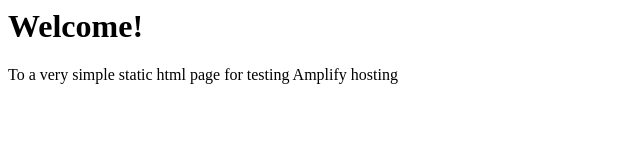
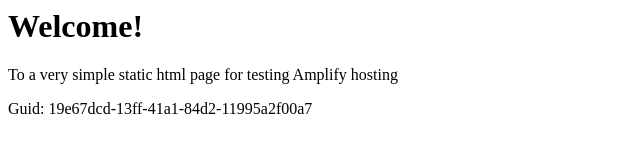
Before and after one commit to aws-aemilia-iad/Github-PR-Commit-Integration-Test-DoNotTouch-v1-gamma-us-east-1, a website: page src/index.html in a window 1280 px wide. Shown: the whole page, without its empty margins (0-640 px from the left). Drawn offline with Linux system fonts and the light colour scheme.

Commit message:
commit from integ tests

```diff
--- a/src/index.html
+++ b/src/index.html
@@ -1,3 +1,5 @@
+
+
 <html lang="en">
 
 <head>
@@ -10,6 +12,6 @@
 <body>
     <h1>Welcome!</h1>
     <p>To a very simple static html page for testing Amplify hosting</p>
-</body>
+    <p>Guid: 19e67dcd-13ff-41a1-84d2-11995a2f00a7</p></body>
 
 </html>
```
